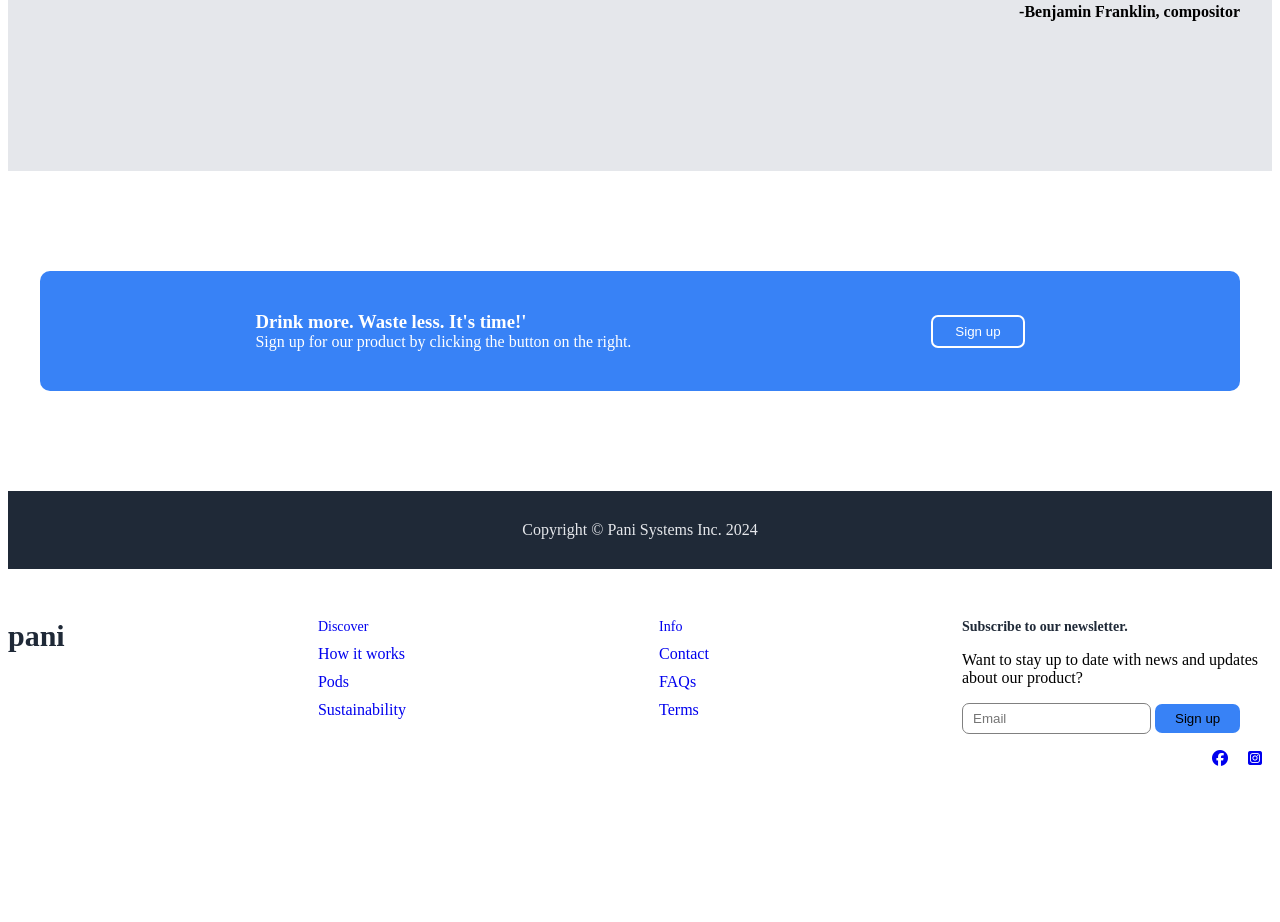
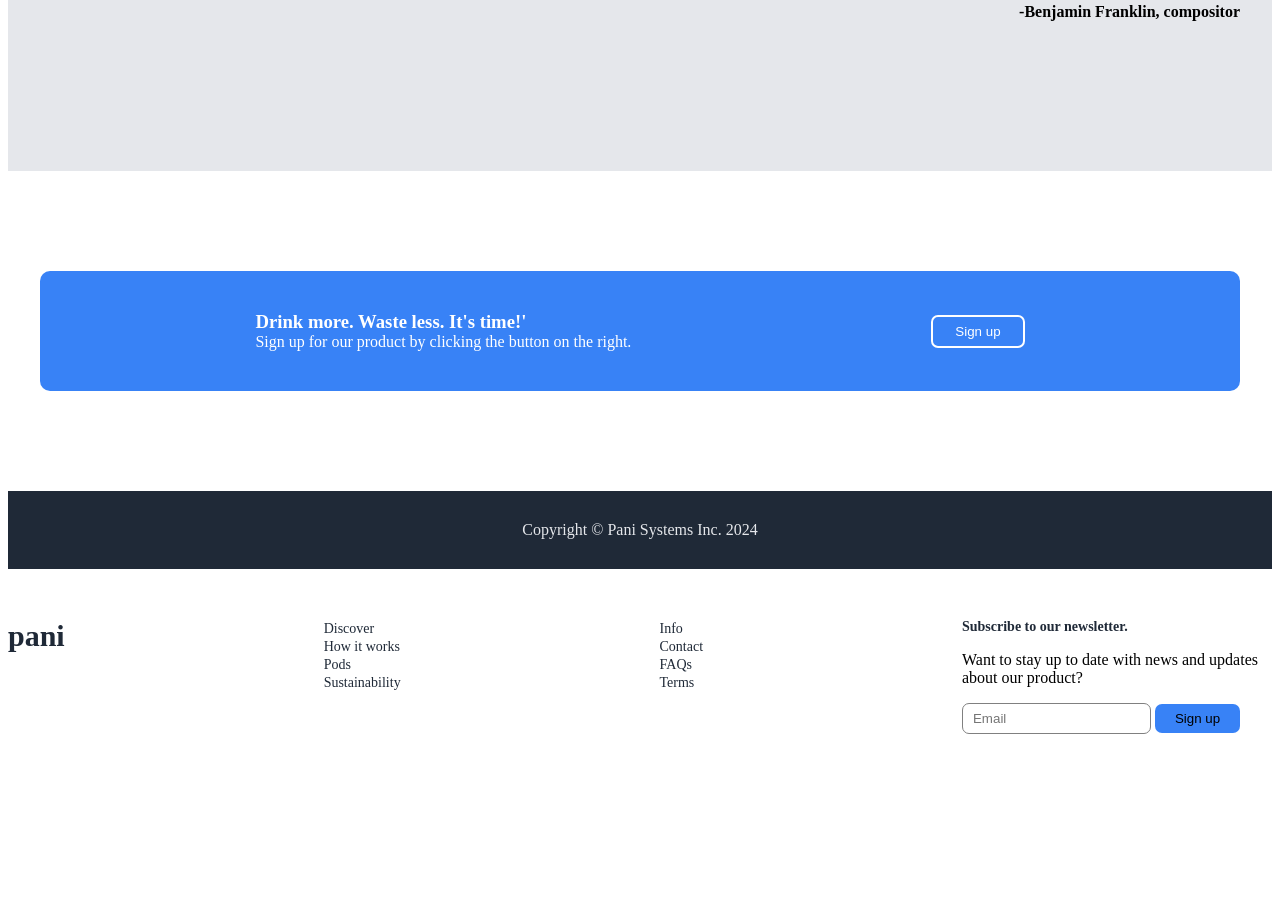
Before and after one commit to codeguy9/Landing-Page-Odin-Project, a plain HTML site: page index.html in a window 1280 px wide. Shown: the part 1544-2466 px from the top of the page. Drawn offline with Linux system fonts and the light colour scheme.

Commit message:
Update mystyle.css

```diff
--- a/mystyle.css
+++ b/mystyle.css
@@ -246,21 +246,21 @@ span#logo-footer {
 	font-weight: 700;
 }
 
-ul.links-one li:first-of-type {
+ul.links-one li a:first-of-type {
 	font-size: 14px;
 	color: #1F2937;
 }
 
-ul.links-one li:nth-of-type(2), ul.links-one li:nth-of-type(3), ul.links-one li:nth-of-type(4) {
+ul.links-one li a:nth-of-type(2), ul.links-one li a:nth-of-type(3), ul.links-one li a:nth-of-type(4) {
 	padding-top: 10px;
 }
 
-ul.links-two li:first-of-type {
+ul.links-two li a:first-of-type {
 	font-size: 14px;
 	color: #1F2937;
 }
 
-ul.links-two li:nth-of-type(2), ul.links-two li:nth-of-type(3), ul.links-two li:nth-of-type(4) {
+ul.links-two li a:nth-of-type(2), ul.links-two li a:nth-of-type(3), ul.links-two li a:nth-of-type(4) {
 	padding-top: 10px;
 }
 
@@ -270,8 +270,9 @@ ul.links-two li:nth-of-type(2), ul.links-two li:nth-of-type(3), ul.links-two li:
 	justify-content: flex-end;
 
 }
-
-
+.social-icons li a {
+	color: white;
+}
 
 .last-footer-content {
 	display: flex;
```
